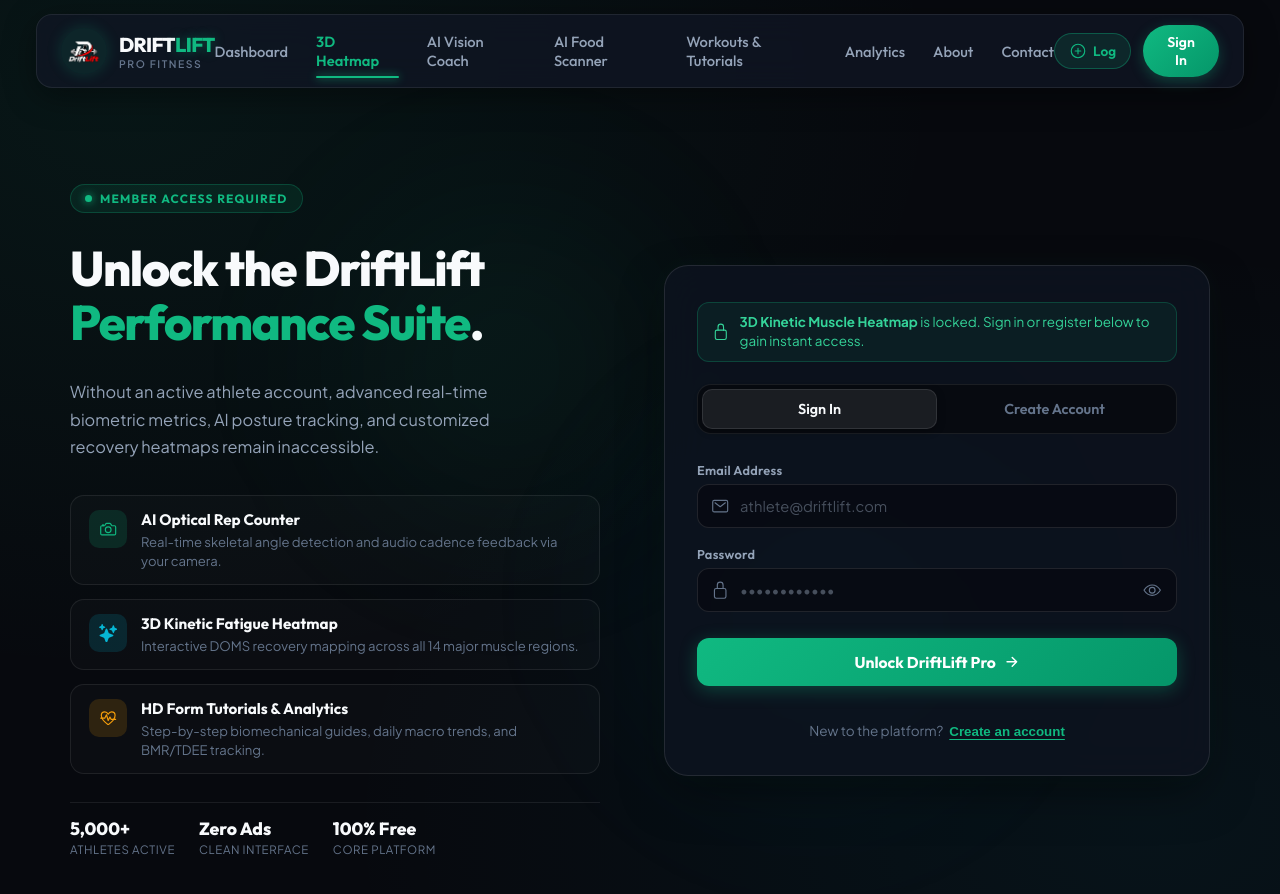
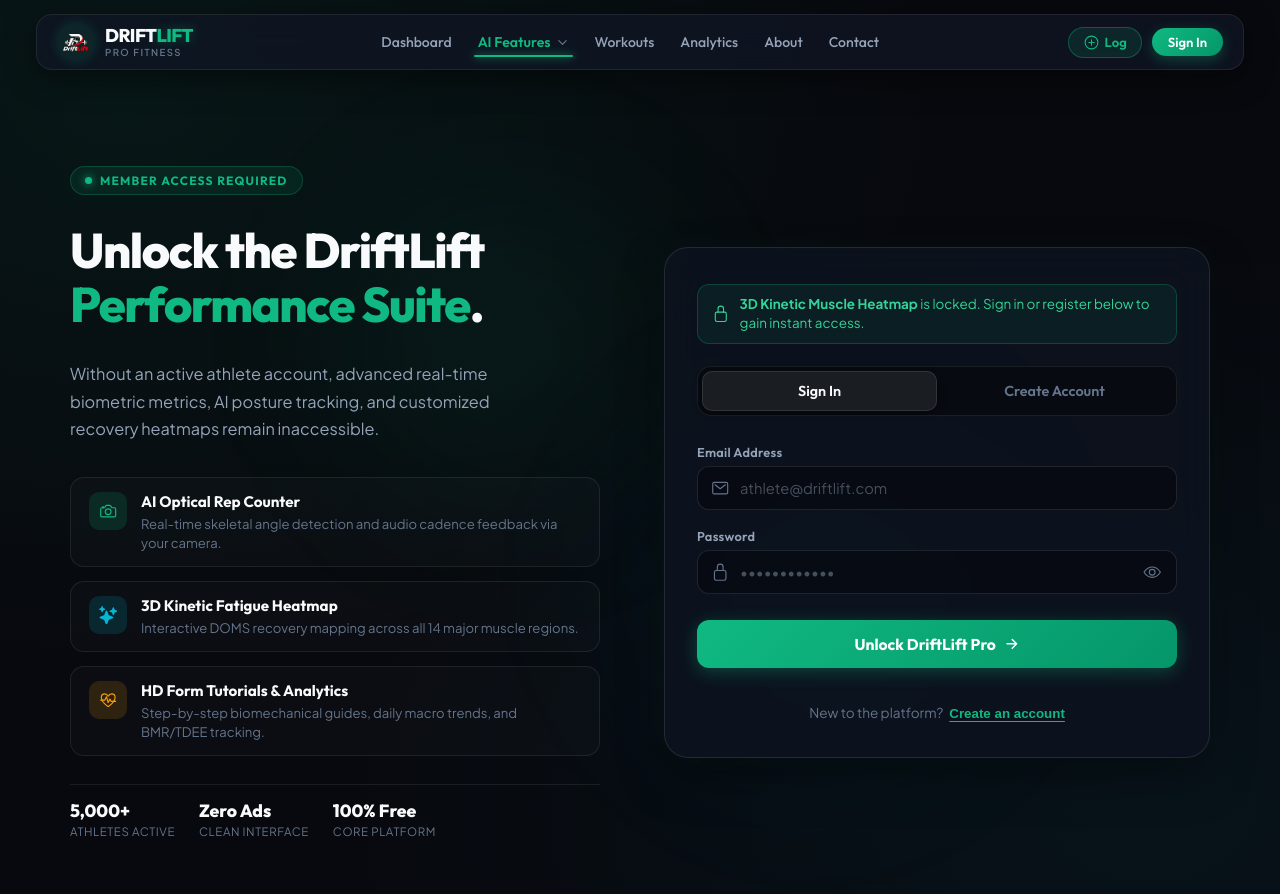
Before and after one commit to Uday-Shakya/driftlift-front, a Next.js app: page /heatmap in a window 1280 px wide. Shown: the top 894 px of the page. Built offline with nearby package versions, Linux system fonts and the light colour scheme; no server answers.

Commit message:
feat: implement responsive Navbar component with dropdowns and auth integration

```diff
--- a/src/app/components/Navbar.css
+++ b/src/app/components/Navbar.css
@@ -12,21 +12,22 @@
   display: flex;
   align-items: center;
   justify-content: space-between;
-  padding: 10px 24px;
+  padding: 8px 20px;
   border-radius: 9999px;
-  background: rgba(13, 17, 28, 0.75);
+  background: rgba(11, 15, 25, 0.82);
   backdrop-filter: blur(20px);
   -webkit-backdrop-filter: blur(20px);
   border: 1px solid rgba(255, 255, 255, 0.08);
-  box-shadow: 0 8px 32px rgba(0, 0, 0, 0.4);
+  box-shadow: 0 8px 32px rgba(0, 0, 0, 0.45);
 }
 
 /* Brand */
 .navbar-brand {
   display: flex;
   align-items: center;
-  gap: 12px;
+  gap: 10px;
   text-decoration: none;
+  flex-shrink: 0;
 }
 
 .brand-logo-glow {
@@ -35,8 +36,8 @@
   justify-content: center;
   border-radius: 50%;
   background: rgba(16, 185, 129, 0.1);
-  padding: 4px;
-  box-shadow: 0 0 15px rgba(16, 185, 129, 0.2);
+  padding: 3px;
+  box-shadow: 0 0 12px rgba(16, 185, 129, 0.2);
 }
 
 .brand-text {
@@ -47,9 +48,10 @@
 .brand-title {
   font-family: var(--font-heading);
   font-weight: 800;
-  font-size: 1.25rem;
+  font-size: 1.15rem;
   letter-spacing: -0.03em;
   color: var(--text-primary);
+  line-height: 1.1;
 }
 
 .brand-highlight {
@@ -58,33 +60,34 @@
 }
 
 .brand-tagline {
-  font-size: 0.65rem;
+  font-size: 0.6rem;
   text-transform: uppercase;
   letter-spacing: 0.15em;
   color: var(--text-muted);
   font-weight: 600;
 }
 
-/* Nav Links */
+/* Nav Links - Compact & Spacious */
 .nav-links {
   display: flex;
   align-items: center;
-  gap: 28px;
+  gap: 18px;
 }
 
 .nav-link {
-  color: var(--text-secondary);
+  color: #94a3b8;
   text-decoration: none;
   font-family: var(--font-heading);
-  font-size: 0.92rem;
+  font-size: 0.88rem;
   font-weight: 500;
   position: relative;
   transition: all 0.2s ease;
-  padding: 4px 0;
+  padding: 6px 4px;
+  white-space: nowrap;
 }
 
 .nav-link:hover {
-  color: var(--text-primary);
+  color: #f8fafc;
 }
 
 .nav-link.active {
@@ -95,7 +98,7 @@
 .nav-link.active::after {
   content: '';
   position: absolute;
-  bottom: -4px;
+  bottom: 0px;
   left: 0;
   width: 100%;
   height: 2px;
@@ -104,27 +107,149 @@
   box-shadow: 0 0 8px var(--primary);
 }
 
+/* AI Features Dropdown */
+.nav-dropdown-wrapper {
+  position: relative;
+}
+
+.nav-dropdown-btn {
+  background: none;
+  border: none;
+  cursor: pointer;
+  display: inline-flex;
+  align-items: center;
+  gap: 5px;
+}
+
+.dropdown-chevron {
+  transition: transform 0.2s ease;
+  color: #64748b;
+}
+
+.dropdown-chevron.rotated {
+  transform: rotate(180deg);
+  color: var(--primary);
+}
+
+.nav-dropdown-menu {
+  position: absolute;
+  top: calc(100% + 14px);
+  left: 50%;
+  transform: translateX(-50%);
+  width: 280px;
+  background: rgba(13, 17, 28, 0.95);
+  backdrop-filter: blur(24px);
+  -webkit-backdrop-filter: blur(24px);
+  border: 1px solid rgba(255, 255, 255, 0.1);
+  border-radius: 18px;
+  padding: 8px;
+  box-shadow: 0 16px 40px rgba(0, 0, 0, 0.6), 0 0 20px rgba(16, 185, 129, 0.08);
+  display: flex;
+  flex-direction: column;
+  gap: 4px;
+  animation: dropdownFade 0.18s cubic-bezier(0.16, 1, 0.3, 1);
+  z-index: 1001;
+}
+
+@keyframes dropdownFade {
+  from {
+    opacity: 0;
+    transform: translate(-50%, -6px);
+  }
+  to {
+    opacity: 1;
+    transform: translate(-50%, 0);
+  }
+}
+
+.dropdown-item {
+  display: flex;
+  align-items: center;
+  gap: 12px;
+  padding: 10px 12px;
+  border-radius: 12px;
+  text-decoration: none;
+  transition: all 0.2s ease;
+}
+
+.dropdown-item:hover {
+  background: rgba(255, 255, 255, 0.06);
+}
+
+.dropdown-item.active {
+  background: rgba(16, 185, 129, 0.1);
+  border: 1px solid rgba(16, 185, 129, 0.25);
+}
+
+.dropdown-item-icon {
+  width: 34px;
+  height: 34px;
+  border-radius: 10px;
+  display: flex;
+  align-items: center;
+  justify-content: center;
+  flex-shrink: 0;
+  border: 1px solid;
+}
+
+.icon-emerald {
+  background: rgba(16, 185, 129, 0.15);
+  border-color: rgba(16, 185, 129, 0.35);
+  color: #10b981;
+}
+
+.icon-teal {
+  background: rgba(20, 184, 166, 0.15);
+  border-color: rgba(20, 184, 166, 0.35);
+  color: #14b8a6;
+}
+
+.icon-cyan {
+  background: rgba(6, 182, 212, 0.15);
+  border-color: rgba(6, 182, 212, 0.35);
+  color: #06b6d4;
+}
+
+.dropdown-item-text {
+  display: flex;
+  flex-direction: column;
+}
+
+.item-title {
+  font-size: 0.85rem;
+  font-weight: 700;
+  color: #f8fafc;
+}
+
+.item-desc {
+  font-size: 0.72rem;
+  color: #94a3b8;
+  line-height: 1.25;
+}
+
 /* Actions */
 .nav-actions {
   display: flex;
   align-items: center;
-  gap: 12px;
+  gap: 10px;
+  flex-shrink: 0;
 }
 
 .quicklog-trigger-btn {
   display: flex;
   align-items: center;
-  gap: 6px;
+  gap: 5px;
   background: rgba(16, 185, 129, 0.12);
   border: 1px solid rgba(16, 185, 129, 0.35);
   color: var(--primary);
-  padding: 8px 14px;
+  padding: 6px 14px;
   border-radius: 9999px;
   font-family: var(--font-heading);
   font-weight: 600;
-  font-size: 0.85rem;
+  font-size: 0.82rem;
   cursor: pointer;
   transition: all 0.2s ease;
+  white-space: nowrap;
 }
 
 .quicklog-trigger-btn:hover {
@@ -134,28 +259,28 @@
 }
 
 .login-btn {
-  padding: 8px 18px !important;
-  font-size: 0.88rem !important;
+  padding: 6px 16px !important;
+  font-size: 0.82rem !important;
   border-radius: 9999px !important;
 }
 
 .user-profile-cluster {
   display: flex;
   align-items: center;
-  gap: 8px;
+  gap: 6px;
 }
 
 .profile-pill {
   display: flex;
   align-items: center;
-  gap: 8px;
-  padding: 4px 12px 4px 6px;
+  gap: 6px;
+  padding: 3px 10px 3px 5px;
   border-radius: 9999px;
   background: rgba(255, 255, 255, 0.05);
   border: 1px solid rgba(255, 255, 255, 0.1);
   text-decoration: none;
   color: var(--text-primary);
-  font-size: 0.85rem;
+  font-size: 0.82rem;
   font-weight: 600;
   transition: all 0.2s ease;
 }
@@ -166,8 +291,8 @@
 }
 
 .avatar-circle {
-  width: 28px;
-  height: 28px;
+  width: 24px;
+  height: 24px;
   border-radius: 50%;
   background: rgba(16, 185, 129, 0.2);
   color: var(--primary);
@@ -215,7 +340,7 @@
   padding: 16px;
   display: flex;
   flex-direction: column;
-  gap: 12px;
+  gap: 8px;
   box-shadow: 0 16px 40px rgba(0, 0, 0, 0.6);
   animation: slideDown 0.2s ease-out;
 }
@@ -225,19 +350,37 @@
   to { opacity: 1; transform: translateY(0); }
 }
 
+.mobile-section-label {
+  font-size: 0.72rem;
+  font-weight: 700;
+  text-transform: uppercase;
+  letter-spacing: 0.1em;
+  color: #64748b;
+  padding: 6px 14px 2px;
+}
+
 .mobile-nav-link {
   color: var(--text-secondary);
   text-decoration: none;
-  font-size: 1rem;
+  font-size: 0.95rem;
   font-weight: 500;
-  padding: 10px 14px;
+  padding: 8px 14px;
   border-radius: 10px;
   transition: all 0.2s;
+  display: flex;
+  align-items: center;
+  gap: 10px;
 }
 
 .mobile-nav-link:hover {
   color: var(--text-primary);
   background: rgba(255, 255, 255, 0.05);
+}
+
+.mobile-nav-link.sub {
+  color: #cbd5e1;
+  font-size: 0.9rem;
+  padding-left: 20px;
 }
 
 .mobile-nav-link.highlight {
@@ -246,7 +389,7 @@
   background: rgba(16, 185, 129, 0.1);
 }
 
-@media (max-width: 860px) {
+@media (max-width: 990px) {
   .nav-links {
     display: none;
   }
--- a/src/app/components/Navbar.tsx
+++ b/src/app/components/Navbar.tsx
@@ -1,9 +1,18 @@
 'use client'
 
-import React, { useState, useEffect } from 'react'
+import React, { useState, useEffect, useRef } from 'react'
 import logo from '@/app/assets/logo.png'
 import { IoIosBody } from 'react-icons/io'
-import { IoAddCircleOutline, IoLogOutOutline, IoMenu, IoClose } from 'react-icons/io5'
+import {
+  IoAddCircleOutline,
+  IoLogOutOutline,
+  IoMenu,
+  IoClose,
+  IoChevronDown,
+  IoSparklesOutline,
+  IoCameraOutline,
+  IoScanOutline
+} from 'react-icons/io5'
 import './Navbar.css'
 import Image from 'next/image'
 import Link from 'next/link'
@@ -22,6 +31,8 @@ const Navbar: React.FC<NavbarProps> = ({ scrollToFooter }) => {
   const [showAuthPopup, setShowAuthPopup] = useState<boolean>(false)
   const [showQuickLog, setShowQuickLog] = useState<boolean>(false)
   const [mobileMenuOpen, setMobileMenuOpen] = useState<boolean>(false)
+  const [featuresDropdownOpen, setFeaturesDropdownOpen] = useState<boolean>(false)
+  const dropdownRef = useRef<HTMLDivElement>(null)
 
   const pathname = usePathname()
 
@@ -57,6 +68,26 @@ const Navbar: React.FC<NavbarProps> = ({ scrollToFooter }) => {
     checkLogin()
   }, [showAuthPopup])
 
+  // Close dropdown on outside click
+  useEffect(() => {
+    const handleClickOutside = (e: MouseEvent) => {
+      if (dropdownRef.current && !dropdownRef.current.contains(e.target as Node)) {
+        setFeaturesDropdownOpen(false)
+      }
+    }
+    document.addEventListener('mousedown', handleClickOutside)
+    return () => document.removeEventListener('mousedown', handleClickOutside)
+  }, [])
+
+  // Close dropdown on navigation
+  useEffect(() => {
+    setFeaturesDropdownOpen(false)
+    setMobileMenuOpen(false)
+  }, [pathname])
+
+  const isAiFeatureActive =
+    pathname === '/vision-coach' || pathname === '/food-scanner' || pathname === '/heatmap'
+
   return (
     <>
       <header className="navbar-wrapper">
@@ -64,7 +95,7 @@ const Navbar: React.FC<NavbarProps> = ({ scrollToFooter }) => {
           {/* Logo & Brand */}
           <Link href="/" className="navbar-brand">
             <div className="brand-logo-glow">
-              <Image src={logo} alt="DriftLift Logo" width={38} height={38} priority />
+              <Image src={logo} alt="DriftLift Logo" width={32} height={32} priority />
             </div>
             <div className="brand-text">
               <span className="brand-title">DRIFT<span className="brand-highlight">LIFT</span></span>
@@ -77,17 +108,68 @@ const Navbar: React.FC<NavbarProps> = ({ scrollToFooter }) => {
             <Link href="/" className={`nav-link ${pathname === '/' ? 'active' : ''}`}>
               Dashboard
             </Link>
-            <Link href="/heatmap" className={`nav-link ${pathname === '/heatmap' ? 'active' : ''}`}>
-              3D Heatmap
-            </Link>
-            <Link href="/vision-coach" className={`nav-link ${pathname === '/vision-coach' ? 'active' : ''}`}>
-              AI Vision Coach
-            </Link>
-            <Link href="/food-scanner" className={`nav-link ${pathname === '/food-scanner' ? 'active' : ''}`}>
-              AI Food Scanner
-            </Link>
+
+            {/* Clean AI Features Dropdown */}
+            <div className="nav-dropdown-wrapper" ref={dropdownRef}>
+              <button
+                type="button"
+                className={`nav-link nav-dropdown-btn ${isAiFeatureActive ? 'active' : ''}`}
+                onClick={() => setFeaturesDropdownOpen(!featuresDropdownOpen)}
+                aria-expanded={featuresDropdownOpen}
+              >
+                <span>AI Features</span>
+                <IoChevronDown
+                  size={13}
+                  className={`dropdown-chevron ${featuresDropdownOpen ? 'rotated' : ''}`}
+                />
+              </button>
+
+              {featuresDropdownOpen && (
+                <div className="nav-dropdown-menu">
+                  <Link
+                    href="/vision-coach"
+                    className={`dropdown-item ${pathname === '/vision-coach' ? 'active' : ''}`}
+                  >
+                    <div className="dropdown-item-icon icon-emerald">
+                      <IoCameraOutline size={18} />
+                    </div>
+                    <div className="dropdown-item-text">
+                      <span className="item-title">AI Vision Coach</span>
+                      <span className="item-desc">Optical rep counter & form check</span>
+                    </div>
+                  </Link>
+
+                  <Link
+                    href="/food-scanner"
+                    className={`dropdown-item ${pathname === '/food-scanner' ? 'active' : ''}`}
+                  >
+                    <div className="dropdown-item-icon icon-teal">
+                      <IoScanOutline size={18} />
+                    </div>
+                    <div className="dropdown-item-text">
+                      <span className="item-title">AI Food Scanner</span>
+                      <span className="item-desc">Snap & log plate macros</span>
+                    </div>
+                  </Link>
+
+                  <Link
+                    href="/heatmap"
+                    className={`dropdown-item ${pathname === '/heatmap' ? 'active' : ''}`}
+                  >
+                    <div className="dropdown-item-icon icon-cyan">
+                      <IoSparklesOutline size={18} />
+                    </div>
+                    <div className="dropdown-item-text">
+                      <span className="item-title">3D Muscle Heatmap</span>
+                      <span className="item-desc">Recovery & DOMS scanner</span>
+                    </div>
+                  </Link>
+                </div>
+              )}
+            </div>
+
             <Link href="/workout/chest" className={`nav-link ${pathname?.startsWith('/workout') ? 'active' : ''}`}>
-              Workouts & Tutorials
+              Workouts
             </Link>
             <Link href="/report/calorie" className={`nav-link ${pathname?.startsWith('/report') ? 'active' : ''}`}>
               Analytics
@@ -108,7 +190,7 @@ const Navbar: React.FC<NavbarProps> = ({ scrollToFooter }) => {
               onClick={handleQuickLogClick}
               title="Quick Log Metric"
             >
-              <IoAddCircleOutline size={18} />
+              <IoAddCircleOutline size={17} />
               <span>Log</span>
             </button>
 
@@ -116,7 +198,7 @@ const Navbar: React.FC<NavbarProps> = ({ scrollToFooter }) => {
               <div className="user-profile-cluster">
                 <Link href="/profile" className="profile-pill" title="View Profile">
                   <div className="avatar-circle">
-                    <IoIosBody size={18} />
+                    <IoIosBody size={16} />
                   </div>
                   <span className="user-name-label">{user?.name ? user.name.split(' ')[0] : 'Profile'}</span>
                 </Link>
@@ -125,7 +207,7 @@ const Navbar: React.FC<NavbarProps> = ({ scrollToFooter }) => {
                   onClick={handleLogout}
                   title="Logout"
                 >
-                  <IoLogOutOutline size={20} />
+                  <IoLogOutOutline size={19} />
                 </button>
               </div>
             ) : (
@@ -154,15 +236,19 @@ const Navbar: React.FC<NavbarProps> = ({ scrollToFooter }) => {
             <Link href="/" onClick={() => setMobileMenuOpen(false)} className="mobile-nav-link">
               Dashboard
             </Link>
-            <Link href="/heatmap" onClick={() => setMobileMenuOpen(false)} className="mobile-nav-link">
-              3D Muscle Heatmap
+
+            <div className="mobile-section-label">AI Features</div>
+            <Link href="/vision-coach" onClick={() => setMobileMenuOpen(false)} className="mobile-nav-link sub">
+              <IoCameraOutline size={18} /> AI Vision Coach
             </Link>
-            <Link href="/vision-coach" onClick={() => setMobileMenuOpen(false)} className="mobile-nav-link">
-              AI Vision Rep Counter
+            <Link href="/food-scanner" onClick={() => setMobileMenuOpen(false)} className="mobile-nav-link sub">
+              <IoScanOutline size={18} /> AI Food Scanner
             </Link>
-            <Link href="/food-scanner" onClick={() => setMobileMenuOpen(false)} className="mobile-nav-link">
-              AI Food Scanner (Snap & Log)
+            <Link href="/heatmap" onClick={() => setMobileMenuOpen(false)} className="mobile-nav-link sub">
+              <IoSparklesOutline size={18} /> 3D Muscle Heatmap
             </Link>
+
+            <div className="mobile-section-label">Core</div>
             <Link href="/workout/chest" onClick={() => setMobileMenuOpen(false)} className="mobile-nav-link">
               Workouts & Tutorials
             </Link>
```
